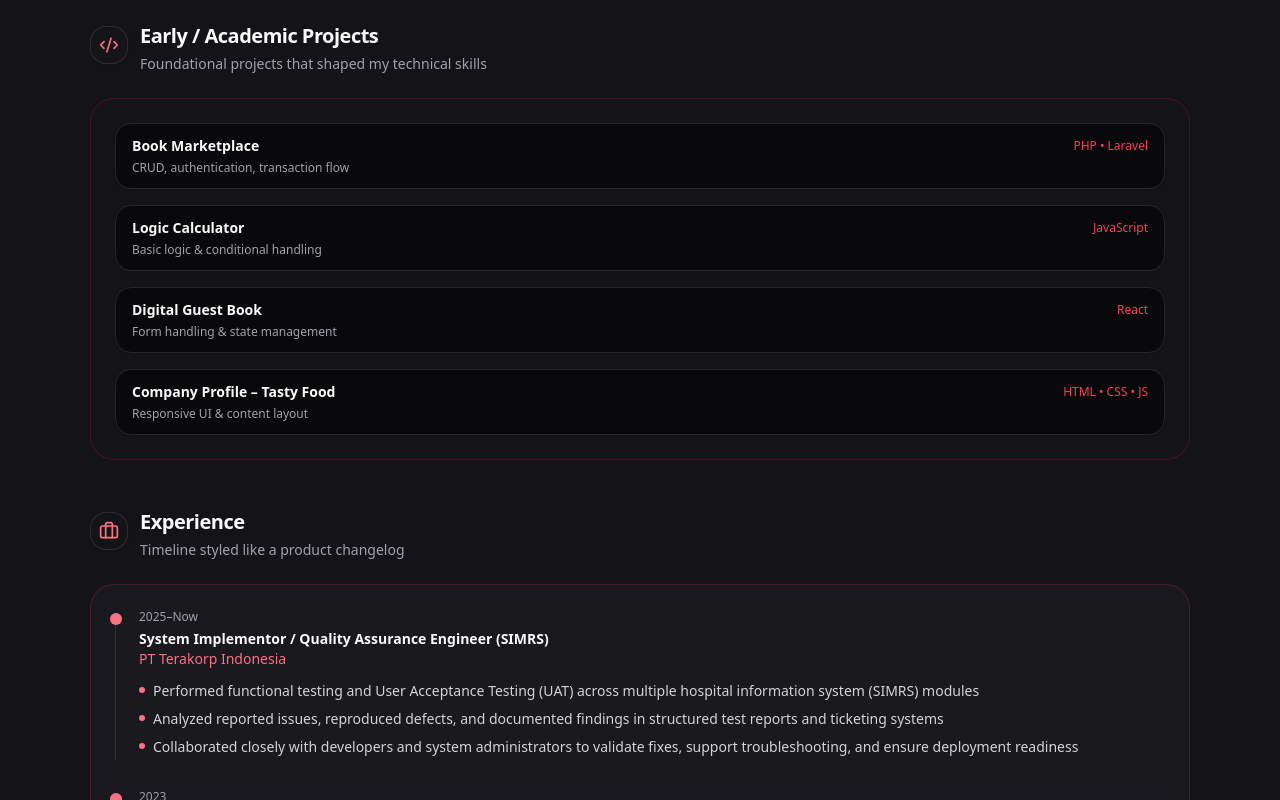
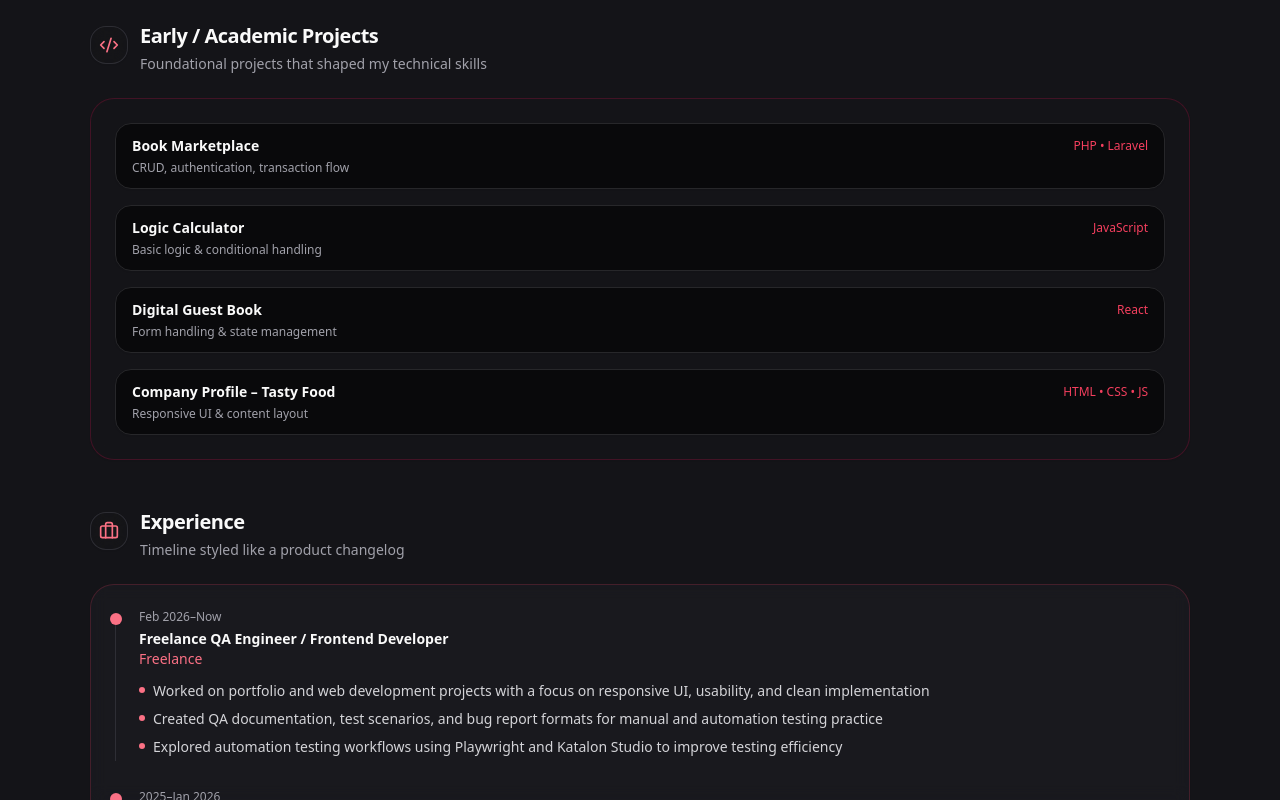
Before and after one commit to silmirahmawati/silmi-portfolio, a React (Vite) app: page / in a window 1280 px wide. Shown: the part 2000-2800 px from the top of the page. Built offline with nearby package versions, Linux system fonts and the light colour scheme.

Commit message:
Update portfolio profile and experience

```diff
--- a/src/App.jsx
+++ b/src/App.jsx
@@ -22,7 +22,7 @@ import {
 const profile = {
   name: "Silmi Rahmawati",
   role: "QA Engineer • Frontend Developer • AI Enthusiast",
-  location: "Bandung, Indonesia",
+  location: "Garut, Indonesia",
   tagline:
     "I build reliable products through sharp testing, clear documentation, and pragmatic automation",
   summary:
@@ -174,7 +174,17 @@ const projects = [
 
 const experience = [
   {
-    time: "2025–Now",
+    time: "Feb 2026–Now",
+    title: "Freelance QA Engineer / Frontend Developer",
+    org: "Freelance",
+    points: [
+      "Worked on portfolio and web development projects with a focus on responsive UI, usability, and clean implementation",
+      "Created QA documentation, test scenarios, and bug report formats for manual and automation testing practice",
+      "Explored automation testing workflows using Playwright and Katalon Studio to improve testing efficiency",
+    ],
+  },
+  {
+    time: "2025–Jan 2026",
     title: "System Implementor / Quality Assurance Engineer (SIMRS)",
     org: "PT Terakorp Indonesia",
     points: [
```
